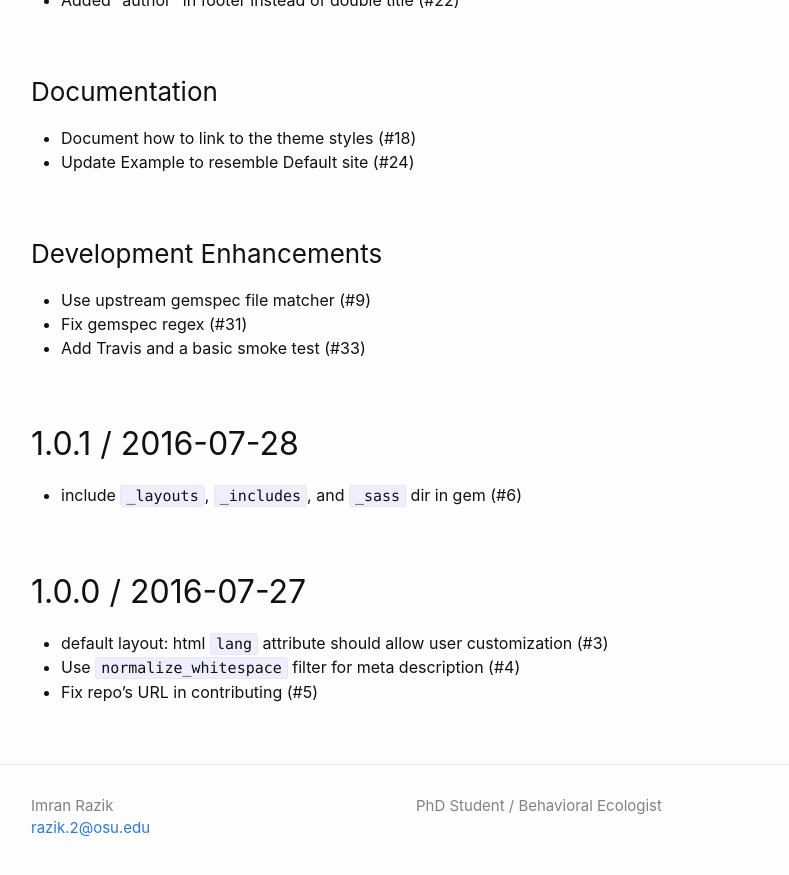
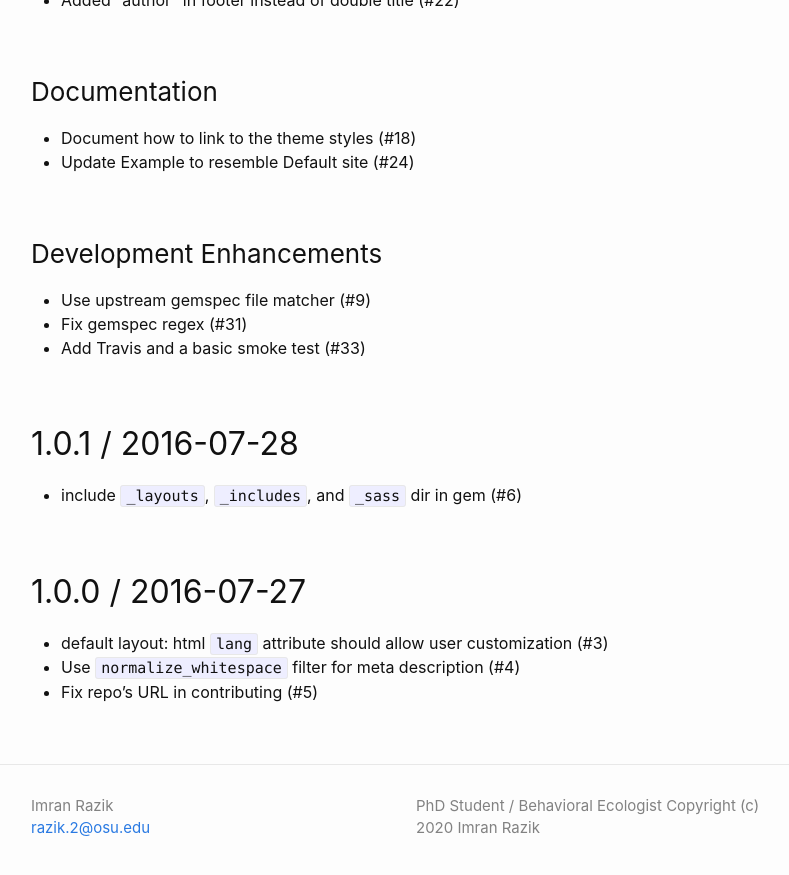
Before and after one commit to imranrazik/imranrazik.github.io, a Jekyll site: the page built from History.markdown, in a window 1280 px wide and 900 px high, scrolled down 7347 px. Shown: the top 875 px of the window, without its empty margins (239-1028 px from the left). Built offline with Jekyll 4.4.1, drawn with Linux system fonts in a browser that asks for light colours; our own code applies the rules of GitHub Pages for plain Markdown files.

Commit message:
Update _config.yml

```diff
--- a/_config.yml
+++ b/_config.yml
@@ -4,6 +4,7 @@ author:
   email: razik.2@osu.edu
 description: > # this means to ignore newlines until "show_excerpts:"
   PhD Student / Behavioral Ecologist
+  Copyright (c) 2020 Imran Razik
 
 show_excerpts: false # set to true to show excerpts on the homepage
 
```
